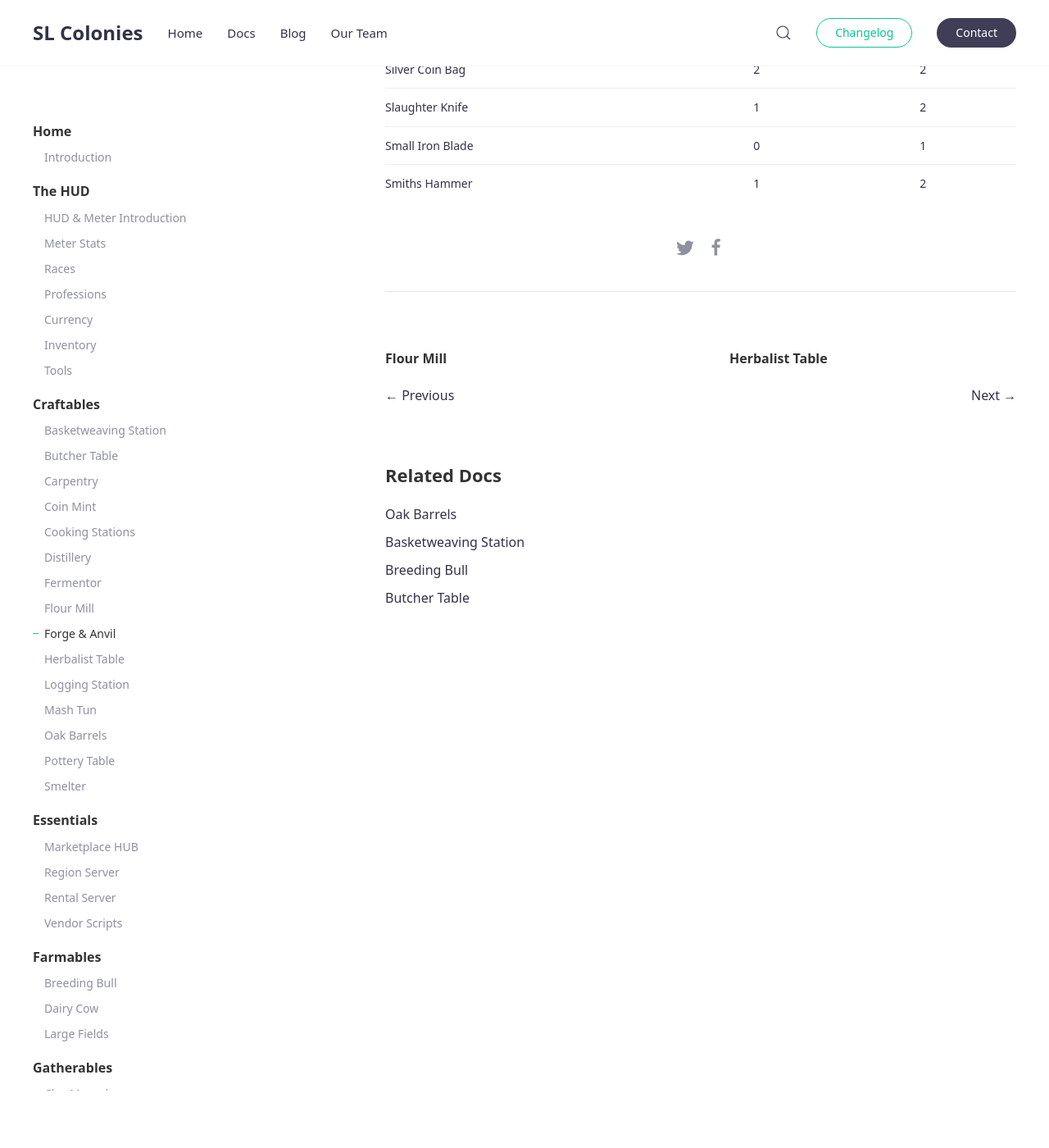
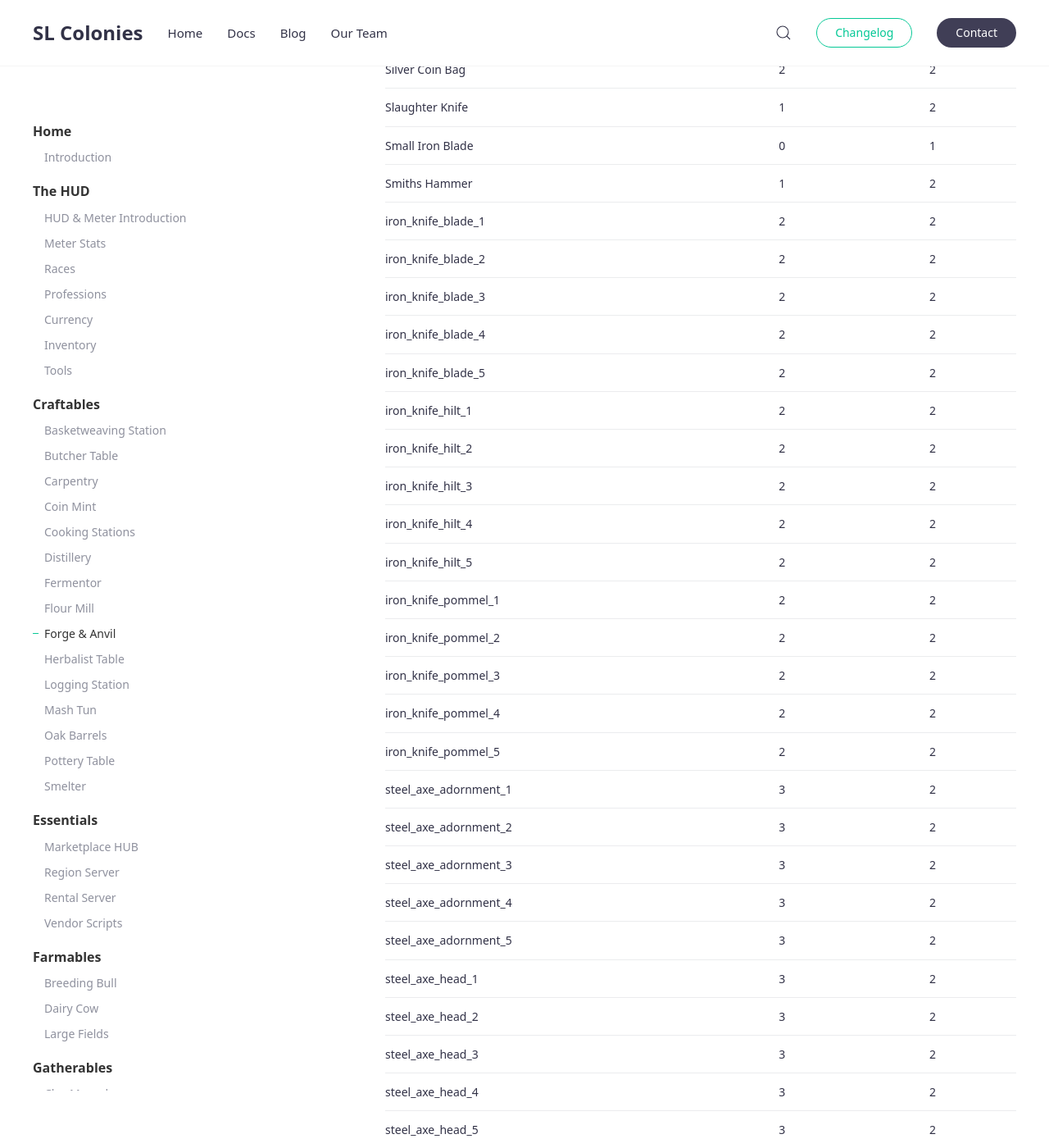
Before and after one commit to SLColonies/Public, a Jekyll site: the page built from _docs/forge.md, in a window 1280 px wide and 1400 px high, scrolled down 1532 px. Shown: the whole window at 82% size. Built offline with Jekyll 4.4.1, drawn with Linux system fonts in a browser that asks for light colours; some of the changed text lies outside the part shown.

Commit message:
Update forge.md

```diff
--- a/_docs/forge.md
+++ b/_docs/forge.md
@@ -15,22 +15,74 @@ This crafting station is for the smith profession and allows players to craft va
 ## Tutorial
 <iframe width="560" height="315" src="https://www.youtube.com/embed/2fX3t0YLsb4" frameborder="0" allow="accelerometer; autoplay; encrypted-media; gyroscope; picture-in-picture" allowfullscreen></iframe>
 
-| Recipe Name        | Level | Ingredients |
-|:-------------------|:-----:|:-----------:|
-| Arrow Head         |   0   |     1       |
-| Billhook           |   1   |     2       |
-| Butcher Knife      |   1   |     2       |
-| Carpenters Hammer  |   1   |     2       |
-| Copper Coin Bag    |   1   |     2       |
-| Gold Coin Bag      |   3   |     2       |
-| Iron Pickaxe       |   1   |     2       |
-| Lumberjack Axe     |   1   |     2       |
-| Medium Iron Blade  |   0   |     1       |
-| Metal Loop         |   0   |     1       |
-| Metal Scraps       |   0   |     1       |
-| Metal Sheet        |   0   |     1       |
-| Sickle             |   1   |     2       |
-| Silver Coin Bag    |   2   |     2       |
-| Slaughter Knife    |   1   |     2       |
-| Small Iron Blade   |   0   |     1       |
-| Smiths Hammer      |   1   |     2       |
+| Recipe Name            | Level | Ingredients |
+|:-----------------------|:-----:|:-----------:|
+| Arrow Head             |   0   |     1       |
+| Billhook               |   1   |     2       |
+| Butcher Knife          |   1   |     2       |
+| Carpenters Hammer      |   1   |     2       |
+| Copper Coin Bag        |   1   |     2       |
+| Gold Coin Bag          |   3   |     2       |
+| Iron Pickaxe           |   1   |     2       |
+| Lumberjack Axe         |   1   |     2       |
+| Medium Iron Blade      |   0   |     1       |
+| Metal Loop             |   0   |     1       |
+| Metal Scraps           |   0   |     1       |
+| Metal Sheet            |   0   |     1       |
+| Sickle                 |   1   |     2       |
+| Silver Coin Bag        |   2   |     2       |
+| Slaughter Knife        |   1   |     2       |
+| Small Iron Blade       |   0   |     1       |
+| Smiths Hammer          |   1   |     2       |
+| iron_knife_blade_1     |   2   |     2       |
+| iron_knife_blade_2     |   2   |     2       |
+| iron_knife_blade_3     |   2   |     2       |
+| iron_knife_blade_4     |   2   |     2       |
+| iron_knife_blade_5     |   2   |     2       |
+| iron_knife_hilt_1      |   2   |     2       |
+| iron_knife_hilt_2      |   2   |     2       |
+| iron_knife_hilt_3      |   2   |     2       |
+| iron_knife_hilt_4      |   2   |     2       |
+| iron_knife_hilt_5      |   2   |     2       |
+| iron_knife_pommel_1    |   2   |     2       |
+| iron_knife_pommel_2    |   2   |     2       |
+| iron_knife_pommel_3    |   2   |     2       |
+| iron_knife_pommel_4    |   2   |     2       |
+| iron_knife_pommel_5    |   2   |     2       |
+| steel_axe_adornment_1  |   3   |     2       |
+| steel_axe_adornment_2  |   3   |     2       |
+| steel_axe_adornment_3  |   3   |     2       |
+| steel_axe_adornment_4  |   3   |     2       |
+| steel_axe_adornment_5  |   3   |     2       |
+| steel_axe_head_1       |   3   |     2       |
+| steel_axe_head_2       |   3   |     2       |
+| steel_axe_head_3       |   3   |     2       |
+| steel_axe_head_4       |   3   |     2       |
+| steel_axe_head_5       |   3   |     2       |
+| steel_knife_blade_1    |   3   |     2       |
+| steel_knife_blade_2    |   3   |     2       |
+| steel_knife_blade_3    |   3   |     2       |
+| steel_knife_blade_4    |   3   |     2       |
+| steel_knife_blade_5    |   3   |     2       |
+| steel_mace_adornment_1 |   3   |     2       |
+| steel_mace_adornment_2 |   3   |     2       |
+| steel_mace_adornment_3 |   3   |     2       |
+| steel_mace_adornment_4 |   3   |     2       |
+| steel_mace_flange_1    |   3   |     2       |
+| steel_mace_flange_2    |   3   |     2       |
+| steel_mace_flange_3    |   3   |     2       |
+| steel_mace_flange_4    |   3   |     2       |
+| steel_sword_blade_1    |   3   |     2       |
+| steel_sword_blade_2    |   3   |     2       |
+| steel_sword_blade_3    |   3   |     2       |
+| steel_sword_blade_4    |   3   |     2       |
+| steel_sword_blade_5    |   3   |     2       |
+| steel_sword_hilt_1     |   3   |     2       |
+| steel_sword_hilt_2     |   3   |     2       |
+| steel_sword_hilt_3     |   3   |     2       |
+| steel_sword_hilt_4     |   3   |     2       |
+| steel_sword_hilt_5     |   3   |     2       |
+| steel_sword_pommel_1   |   3   |     2       |
+| steel_sword_pommel_2   |   3   |     2       |
+| steel_sword_pommel_3   |   3   |     2       |
+| steel_sword_pommel_4   |   3   |     2       |
```
